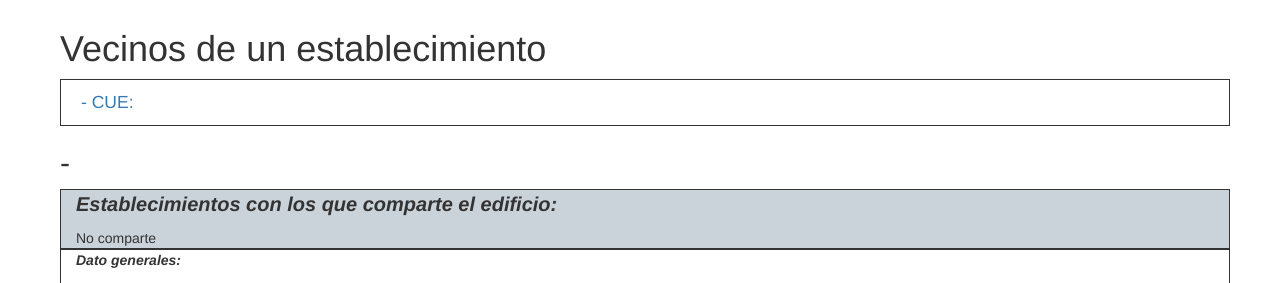
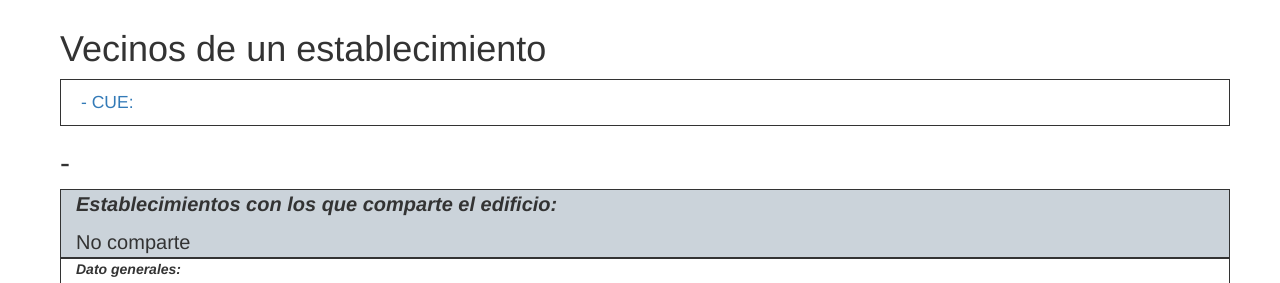
Before and after one commit to mprizmic/fd5, a Symfony app: template templates/edificio/vecinos_en_un_edificio.html.twig in a window 1280 px wide. Shown: the part 51-334 px from the top of the page. Run offline with Twig, Linux system fonts and the light colour scheme; the template is opened without the code that fills it, so the values that code supplies are empty; some libraries are stand-ins or nearby versions.

Commit message:
cosmetica en la ficha

```diff
--- a/templates/edificio/vecinos_en_un_edificio.html.twig
+++ b/templates/edificio/vecinos_en_un_edificio.html.twig
@@ -14,7 +14,7 @@
             {% for vecino in vecinos %}
                 <div class="grande">{{ vecino.nombre }}</div>
             {% else %}
-                <div>No comparte</div>
+                <div class="grande">No comparte</div>
             {% endfor %}
         </div>
     </div>
```
